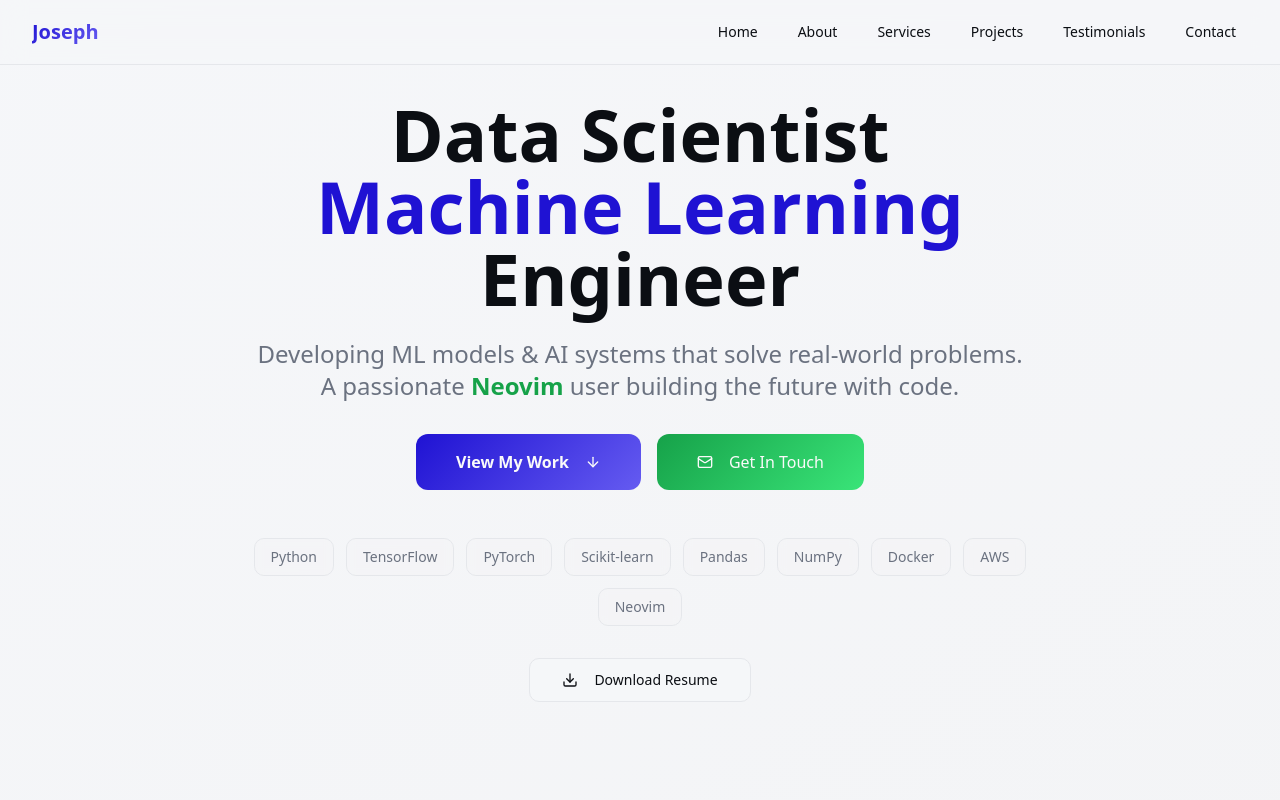
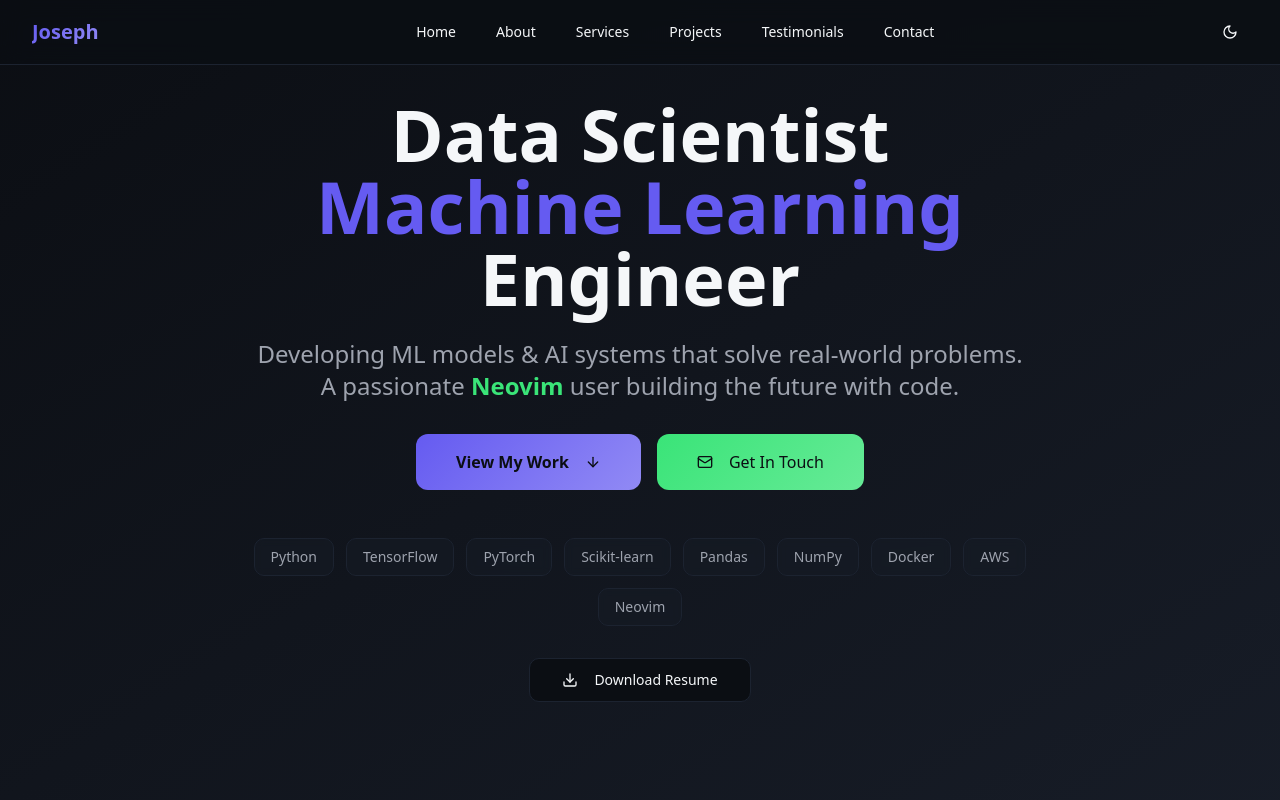
Before and after one commit to Mwangiboyle/vim-data-vision, a React (Vite) app: page / in a window 1280 px wide. Shown: the top 800 px of the page. Built offline with nearby package versions, Linux system fonts and the light colour scheme.

Commit message:
Add dark/light mode functionality
Implement dark and light mode switching for the website. The color scheme will remain consistent across both modes, with dark mode enabled by default.

```diff
--- a/src/components/Navbar.tsx
+++ b/src/components/Navbar.tsx
@@ -1,6 +1,7 @@
 import { useState } from "react";
 import { Button } from "@/components/ui/button";
 import { Menu, X } from "lucide-react";
+import { ThemeToggle } from "./ThemeToggle";
 
 const Navbar = () => {
   const [isMenuOpen, setIsMenuOpen] = useState(false);
@@ -47,15 +48,18 @@ const Navbar = () => {
             </div>
           </div>
 
-          {/* Mobile menu button */}
-          <div className="md:hidden">
+          {/* Theme Toggle and Mobile menu button */}
+          <div className="flex items-center gap-2">
+            <ThemeToggle />
+            <div className="md:hidden">
             <Button
               variant="ghost"
               size="icon"
               onClick={() => setIsMenuOpen(!isMenuOpen)}
             >
               {isMenuOpen ? <X className="h-6 w-6" /> : <Menu className="h-6 w-6" />}
-            </Button>
+              </Button>
+            </div>
           </div>
         </div>
 
--- /dev/null
+++ b/src/components/ThemeToggle.tsx
@@ -0,0 +1,30 @@
+import { Moon, Sun } from "lucide-react";
+import { useTheme } from "next-themes";
+import { Button } from "@/components/ui/button";
+import { useEffect, useState } from "react";
+
+export const ThemeToggle = () => {
+  const { theme, setTheme } = useTheme();
+  const [mounted, setMounted] = useState(false);
+
+  useEffect(() => {
+    setMounted(true);
+  }, []);
+
+  if (!mounted) {
+    return null;
+  }
+
+  return (
+    <Button
+      variant="ghost"
+      size="icon"
+      onClick={() => setTheme(theme === "light" ? "dark" : "light")}
+      className="h-9 w-9"
+    >
+      <Sun className="h-4 w-4 rotate-0 scale-100 transition-all dark:-rotate-90 dark:scale-0" />
+      <Moon className="absolute h-4 w-4 rotate-90 scale-0 transition-all dark:rotate-0 dark:scale-100" />
+      <span className="sr-only">Toggle theme</span>
+    </Button>
+  );
+};
--- a/src/index.css
+++ b/src/index.css
@@ -76,41 +76,49 @@
   }
 
   .dark {
-    --background: 222.2 84% 4.9%;
-    --foreground: 210 40% 98%;
+    --background: 220 26% 6%;
+    --foreground: 220 26% 97%;
 
-    --card: 222.2 84% 4.9%;
-    --card-foreground: 210 40% 98%;
+    --card: 220 26% 8%;
+    --card-foreground: 220 26% 97%;
 
-    --popover: 222.2 84% 4.9%;
-    --popover-foreground: 210 40% 98%;
+    --popover: 220 26% 8%;
+    --popover-foreground: 220 26% 97%;
 
-    --primary: 210 40% 98%;
-    --primary-foreground: 222.2 47.4% 11.2%;
+    --primary: 244 84% 65%;
+    --primary-foreground: 220 26% 6%;
+    --primary-glow: 244 84% 75%;
 
-    --secondary: 217.2 32.6% 17.5%;
-    --secondary-foreground: 210 40% 98%;
+    --secondary: 220 26% 12%;
+    --secondary-foreground: 220 26% 97%;
 
-    --muted: 217.2 32.6% 17.5%;
-    --muted-foreground: 215 20.2% 65.1%;
+    --muted: 220 26% 12%;
+    --muted-foreground: 220 9% 65%;
 
-    --accent: 217.2 32.6% 17.5%;
-    --accent-foreground: 210 40% 98%;
+    --accent: 142 76% 56%;
+    --accent-foreground: 220 26% 6%;
+    --accent-glow: 142 76% 66%;
 
-    --destructive: 0 62.8% 30.6%;
-    --destructive-foreground: 210 40% 98%;
+    --destructive: 0 84% 60%;
+    --destructive-foreground: 0 0% 98%;
 
-    --border: 217.2 32.6% 17.5%;
-    --input: 217.2 32.6% 17.5%;
-    --ring: 212.7 26.8% 83.9%;
-    --sidebar-background: 240 5.9% 10%;
-    --sidebar-foreground: 240 4.8% 95.9%;
-    --sidebar-primary: 224.3 76.3% 48%;
-    --sidebar-primary-foreground: 0 0% 100%;
-    --sidebar-accent: 240 3.7% 15.9%;
-    --sidebar-accent-foreground: 240 4.8% 95.9%;
-    --sidebar-border: 240 3.7% 15.9%;
-    --sidebar-ring: 217.2 91.2% 59.8%;
+    --border: 220 26% 15%;
+    --input: 220 26% 15%;
+    --ring: 244 84% 65%;
+
+    --tech-blue: 217 91% 70%;
+    --tech-purple: 262 83% 68%;
+    --tech-green: 142 76% 56%;
+    --neovim-green: 120 100% 35%;
+
+    --sidebar-background: 220 26% 8%;
+    --sidebar-foreground: 220 26% 97%;
+    --sidebar-primary: 244 84% 65%;
+    --sidebar-primary-foreground: 220 26% 6%;
+    --sidebar-accent: 220 26% 12%;
+    --sidebar-accent-foreground: 220 26% 97%;
+    --sidebar-border: 220 26% 15%;
+    --sidebar-ring: 244 84% 65%;
   }
 }
 
--- a/src/main.tsx
+++ b/src/main.tsx
@@ -1,5 +1,10 @@
-import { createRoot } from 'react-dom/client'
-import App from './App.tsx'
-import './index.css'
+import { createRoot } from 'react-dom/client';
+import { ThemeProvider } from "next-themes";
+import App from './App.tsx';
+import './index.css';
 
-createRoot(document.getElementById("root")!).render(<App />);
+createRoot(document.getElementById("root")!).render(
+  <ThemeProvider attribute="class" defaultTheme="dark" enableSystem>
+    <App />
+  </ThemeProvider>
+);
```
